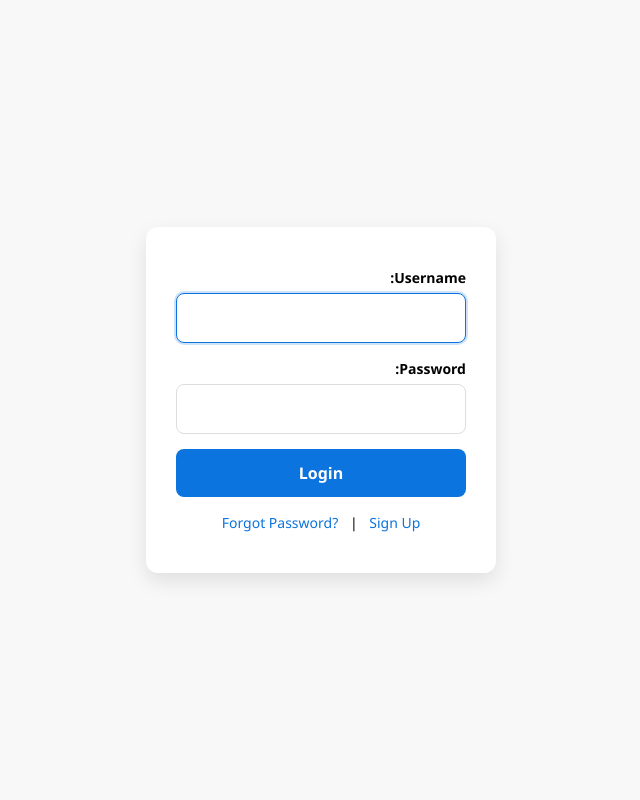
After one commit to Hydarian/AntiScamShop, a Django app: page /login in a window 1280 px wide. The commit adds this page. Shown: the whole page, without its empty margins (319-959 px from the left). Run offline with Django 5.2, Linux system fonts and the light colour scheme; some libraries are stand-ins or nearby versions.

Commit message:
login system added

```diff
--- a/scammer/templates/pages/result_search.html
+++ b/scammer/templates/pages/result_search.html
@@ -11,9 +11,9 @@
             <a href="{% url 'scam:detail' pk=item.id slug=item.slug %}">
                 <div class="col">
                     <div class="card h-100 shadow-sm rounded-3 text-center hover-shadow">
-                        {% with image=item.images.first %}
+                        {% with image=item.images.last %}
                             {% if image and image.img_file %}
-                                <img src="{{item.images.first.img_file.url|default:'https://via.placeholder.com/300x150.png?text=No+Image' }}"
+                                <img src="{{item.images.last.img_file.url|default:'https://via.placeholder.com/300x150.png?text=No+Image' }}"
                              class="card-img-top" alt="{{ item.name }}">
                             {% else %}
                                 <img src="https://via.placeholder.com/300x150.png?text=No+Image" class="card-img-top" alt="{{ item.name }}">
--- a/scammer/templates/partials/header.html
+++ b/scammer/templates/partials/header.html
@@ -1,4 +1,4 @@
-{% if request.path != '/' %}
+{% if request.path != '/login' and request.path != '/login/' and request.path != '/' %}
     <header class="bg-gray-100 shadow-sm py-3">
       <div class="container mx-auto flex justify-between items-center">
         <a href="/" class="text-xl font-bold"></a>
--- /dev/null
+++ b/scammer/templates/registration/login.html
@@ -0,0 +1,127 @@
+{% extends 'parent/base.html' %}
+
+{% block title %}Login{% endblock %}
+
+{% block content %}
+<style>
+body {
+    margin: 0;
+    font-family: 'Segoe UI', Tahoma, Geneva, Verdana, sans-serif;
+    background: #f8f8f8;
+    display: flex;
+    justify-content: center;
+    align-items: center;
+    min-height: 100vh;
+}
+
+.login-wrapper {
+    width: 100%;
+    display: flex;
+    justify-content: center;
+    align-items: center;
+}
+
+.login-card {
+    background: white;
+    padding: 40px 30px;
+    border-radius: 12px;
+    box-shadow: 0 8px 20px rgba(0,0,0,0.1);
+    width: 350px;
+}
+
+/* label ها */
+.login-card label {
+    display: block;
+    margin-bottom: 5px;
+    font-weight: 600;
+    font-size: 14px;
+}
+
+/* input ها */
+.login-card input {
+    width: 100%;
+    padding: 12px 15px;
+    margin-bottom: 15px;
+    border-radius: 8px;
+    border: 1px solid #ddd;
+    font-size: 16px;
+}
+
+.login-card input:focus {
+    outline: none;
+    border-color: #0b74de;
+    box-shadow: 0 0 0 2px rgba(11, 116, 222, 0.2);
+}
+
+/* دکمه */
+.login-card button[type="submit"] {
+    width: 100%;
+    padding: 12px;
+    background-color: #0b74de;
+    color: white;
+    border: none;
+    border-radius: 8px;
+    font-weight: 600;
+    cursor: pointer;
+    font-size: 16px;
+}
+
+.login-card button[type="submit"]:hover {
+    background-color: #095bb5;
+}
+
+/* ارورها */
+ul.errorlist {
+    color: #d9534f;
+    font-size: 14px;
+    margin-bottom: 10px;
+    padding-left: 20px;
+}
+
+/* لینک ها */
+.login-card .links {
+    margin-top: 15px;
+    font-size: 14px;
+    text-align: center;
+}
+
+.login-card .links a {
+    color: #0b74de;
+    text-decoration: none;
+    margin: 0 8px;
+}
+
+.login-card .links a:hover {
+    text-decoration: underline;
+}
+</style>
+
+<div class="login-wrapper">
+    <div class="login-card">
+        <form method="post">
+            {% csrf_token %}
+
+            {{ form.non_field_errors }}
+
+            <div class="form-row">
+                {{ form.username.label_tag }}
+                {{ form.username }}
+                {{ form.username.errors }}
+            </div>
+
+            <div class="form-row">
+                {{ form.password.label_tag }}
+                {{ form.password }}
+                {{ form.password.errors }}
+            </div>
+
+            <button type="submit">Login</button>
+
+            <div class="links">
+                <a href="">Forgot Password?</a> |
+                <a href="">Sign Up</a>
+            </div>
+        </form>
+    </div>
+</div>
+{% endblock %}
--- a/scammer/urls.py
+++ b/scammer/urls.py
@@ -7,4 +7,8 @@
     path('', views.Index.as_view(), name='index'),
     path('result', views.SearchResult.as_view(), name='result'),
     path('detail/<int:pk>/<slug:slug>', views.DetailShop.as_view(), name='detail'),
+    path('like-shop', views.LikeShop.as_view(), name='like_shop'),
+    path('dislike-shop', views.DisLikeShop.as_view(), name='dislike_shop'),
+    path('login', views.Login.as_view(), name='login')
+
 ]
--- a/scammer/views.py
+++ b/scammer/views.py
@@ -1,6 +1,10 @@
+from django.contrib.auth.forms import AuthenticationForm
 from django.shortcuts import render, get_object_or_404
-from django.http import HttpResponse
-from django.views.generic import FormView, ListView, DetailView
+from django.urls import reverse_lazy
+from django.http import HttpResponse, JsonResponse
+from django.views.generic import FormView, ListView, DetailView, View
+from django.contrib.auth.views import LoginView
+from django.contrib.auth.mixins import LoginRequiredMixin
 from .forms import SearchForm
 from .models import TheShop
 
@@ -24,7 +28,7 @@
         if form.is_valid():
             query = form.cleaned_data['query']
             self.result = TheShop.objects.filter(name__icontains=query)
-            return self.result  # اینجا حتما باید queryset واقعی رو برگردونی
+            return self.result
         self.result = TheShop.objects.none()
         return self.result
 
@@ -39,10 +43,79 @@
     model = TheShop
 
     def get_object(self):
-        self.shop = get_object_or_404(TheShop ,id=self.kwargs['pk'], slug=self.kwargs['slug'])
+        self.shop = get_object_or_404(TheShop, id=self.kwargs['pk'], slug=self.kwargs['slug'])
         return self.shop
 
     def get_context_data(self, **kwargs):
         context = super().get_context_data(**kwargs)
         context['shop'] = self.shop
         return context
+
+
+class LikeShop(View):
+    http_method_names = ['post']
+
+    def post(self, request):
+        shop_id = request.POST.get('shop_id')
+
+        if shop_id is not None:
+            shop = get_object_or_404(TheShop, id=shop_id)
+            user = request.user
+            if user in shop.like.all():
+                shop.like.remove(user)
+            else:
+                shop.like.add(user)
+                if user in shop.dislike.all():
+                    shop.dislike.remove(user)
+
+            shop_dislikes_count = shop.dislike.count()
+            shop_likes_count = shop.like.count()
+
+            response_data = {
+                'likes_count': shop_likes_count,
+                'dislikes_count': shop_dislikes_count,
+            }
+        else:
+            response_data = {
+                'error': 'invalid shop id!'
+            }
+
+        return JsonResponse(response_data)
+
+
+class DisLikeShop(View):
+    http_method_names = ['post']
+
+    def post(self, request):
+        shop_id = request.POST.get('shop_id')
+
+        if shop_id is not None:
+            shop = get_object_or_404(TheShop, id=shop_id)
+            user = request.user
+
+            if user in shop.dislike.all():
+                shop.dislike.remove(user)
+            else:
+                shop.dislike.add(user)
+
+                if user in shop.like.all():
+                    shop.like.remove(user)
+
+            shop_dislikes_count = shop.dislike.count()
+            shop_likes_count = shop.like.count()
+            response_data = {
+                'likes_count': shop_likes_count,
+                'dislikes_count': shop_dislikes_count,
+
+            }
+        else:
+            response_data = {
+                'error': 'invalid shop id!'
+            }
+
+        return JsonResponse(response_data)
+
+
+class Login(LoginView):
+    authentication_form = AuthenticationForm
+    template_name = 'registration/login.html'
--- a/scammerfinder/settings.py
+++ b/scammerfinder/settings.py
@@ -124,3 +124,7 @@
 DEFAULT_AUTO_FIELD = 'django.db.models.BigAutoField'
 MEDIA_URL = '/media/'
 MEDIA_ROOT = os.path.join(BASE_DIR, 'media')
+
+
+LOGIN_REDIRECT_URL = '/'
+LOGIN_URL = '/login/'
```
Also changed, not shown: scammer/admin.py (+1 -12 lines), scammer/models.py (+3 -25 lines), scammer/templates/pages/detail.html (+68 -67 lines), scammer/migrations/0010_remove_like_shop_remove_like_who_liked_and_more.py (added), scammer/migrations/0011_alter_theshop_created_alter_theshop_dislike_and_more.py (added).
